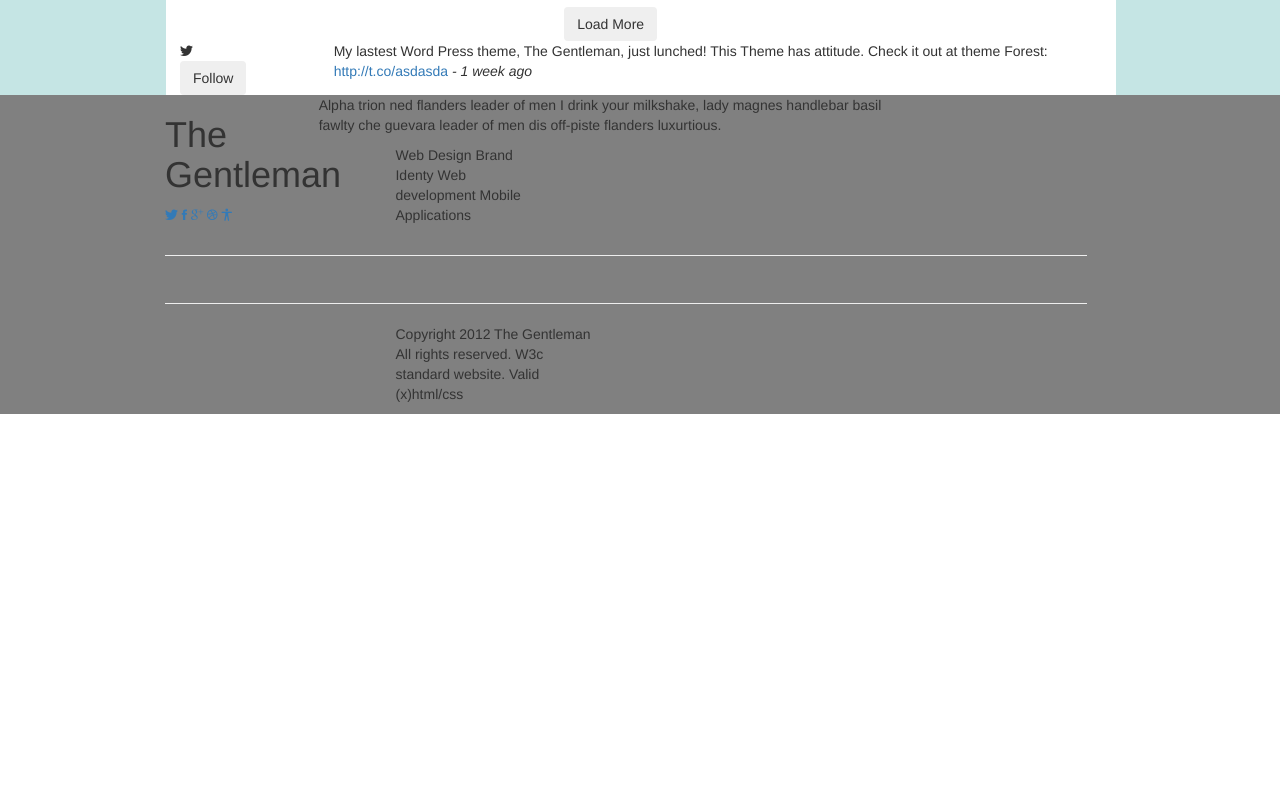
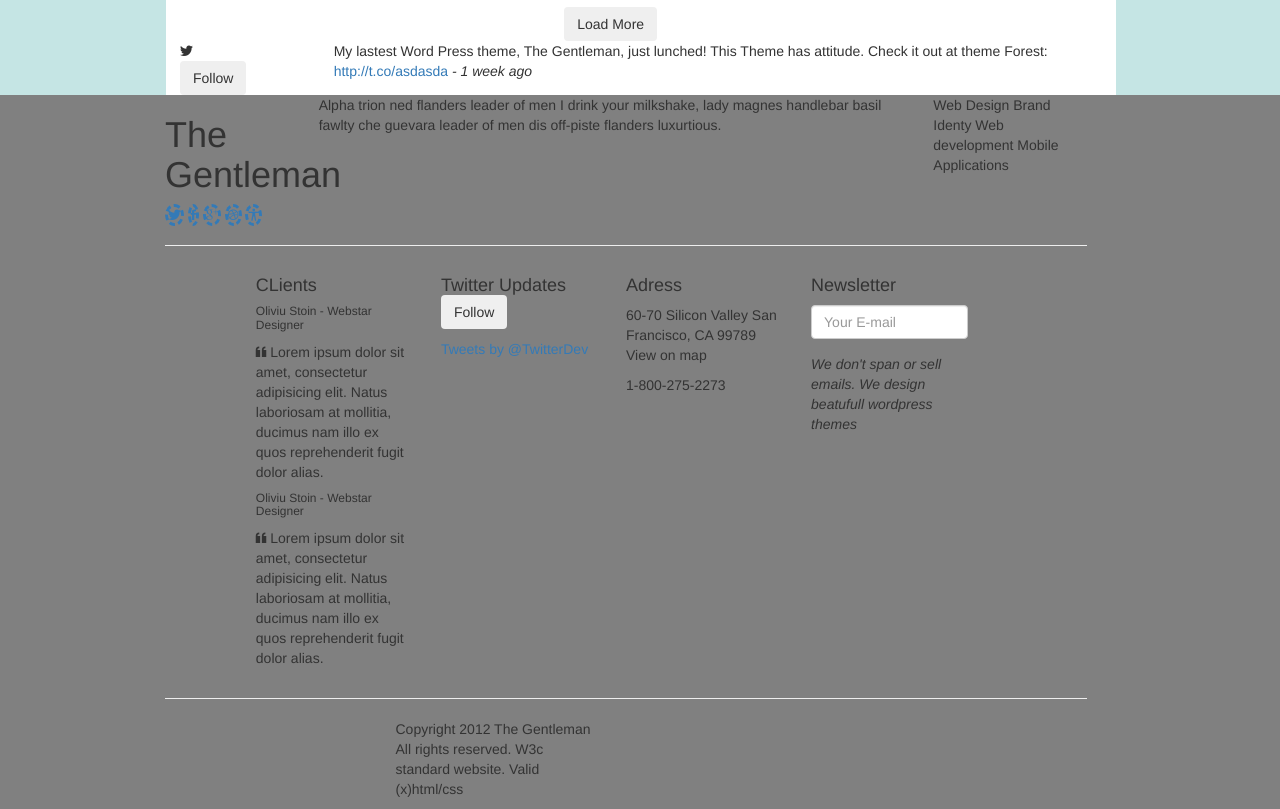
Before and after one commit to WaviisCR/Gentleman, a plain HTML site: page index.html in a window 1280 px wide. Shown: the part 1371-2180 px from the top of the page. Before the commit the page ends 1785 px from the top, so only its background shows below. Drawn offline with Linux system fonts and the light colour scheme; files whose address does not match are found by name.

Commit message:
Gentleman

```diff
--- a/css/common.css
+++ b/css/common.css
@@ -105,3 +105,7 @@ header{
 footer{
     background-color: gray;
 }
+.social-brd{
+    border-radius: 100%;
+    border-style: dashed;
+}
--- a/index.html
+++ b/index.html
@@ -203,17 +203,17 @@
                 <h1>The Gentleman</h1>
               </div>
               <div class="social-icons">
-                <a href="https:twiiter.com"><i class="ion-social-twitter"></i></a>
-                <a href="https:twiiter.com"><i class="ion-social-facebook"></i></a>
-                <a href="https:twiiter.com"><i class="ion-social-googleplus-outline"></i></a>
-                <a href="https:twiiter.com"><i class="ion-social-dribbble-outline"></i></a>
-                <a href="https:twiiter.com"><i class="ion-ios-body"></i></a>
+                <a  class="social-brd" href="https:twiiter.com"><i class="ion-social-twitter"></i></a>
+                <a class="social-brd" href="https:twiiter.com"><i class="ion-social-facebook"></i></a>
+                <a class="social-brd" href="https:twiiter.com"><i class="ion-social-googleplus-outline"></i></a>
+                <a class="social-brd" href="https:twiiter.com"><i class="ion-social-dribbble-outline"></i></a>
+                <a class="social-brd" href="https:twiiter.com"><i class="ion-ios-body"></i></a>
               </div>
             </div>
             <div class="col-md-8">
               <p>Alpha trion ned flanders leader of men I drink your milkshake, lady magnes handlebar basil fawlty che guevara leader of men dis off-piste flanders luxurtious.</p>
             </div>
-            <div class="col-md-offset-1 col-md-2">
+            <div class="col-md-2">
               <p><span>Web Design</span>
               Brand Identy
               Web development
@@ -224,16 +224,37 @@
           <div class="row">
             <div class="col-md-offset-1 col-md-10">
               <div class="col-md-3">
-
+                <h4>CLients</h4>
+                <div>
+                  <h6>Oliviu Stoin - Webstar Designer</h6>
+                  <p><i class="ion-quote"></i> Lorem ipsum dolor sit amet, consectetur adipisicing elit. Natus laboriosam at mollitia, ducimus nam illo ex quos reprehenderit fugit dolor alias.</p>
+                </div>
+                <div>
+                  <h6>Oliviu Stoin - Webstar Designer</h6>
+                  <p><i class="ion-quote"></i> Lorem ipsum dolor sit amet, consectetur adipisicing elit. Natus laboriosam at mollitia, ducimus nam illo ex quos reprehenderit fugit dolor alias.</p>
+                </div>
               </div>
               <div class="col-md-3">
-
+              <h4>Twitter Updates <button class="btn"> Follow</button></h4>
+                <a class="twitter-timeline" data-widget-id="600720083413962752" href="https://twitter.com/TwitterDev" data-tweet-limit="2" data-chrome="nofooter noborders"  width="100px" height="200px"> Tweets by @TwitterDev </a>
               </div>
               <div class="col-md-3">
-
+                <h4>Adress</h4>
+                <div>
+                  <p>60-70 Silicon Valley San Francisco, CA 99789
+                  <span>View on map</span></p>
+                  <p>1-800-275-2273</p>
+                </div>
               </div>
               <div class="col-md-3">
-
+                <h4>Newsletter</h4>
+                <form>
+                  <div class="form-group">
+                    <input type="text" class="form-control" placeholder="Your E-mail"></input>
+                  </div>
+                </form>
+                <i>We don't span or sell emails.
+                We design beatufull wordpress themes</i>
               </div>
             </div>
           </div>
```
